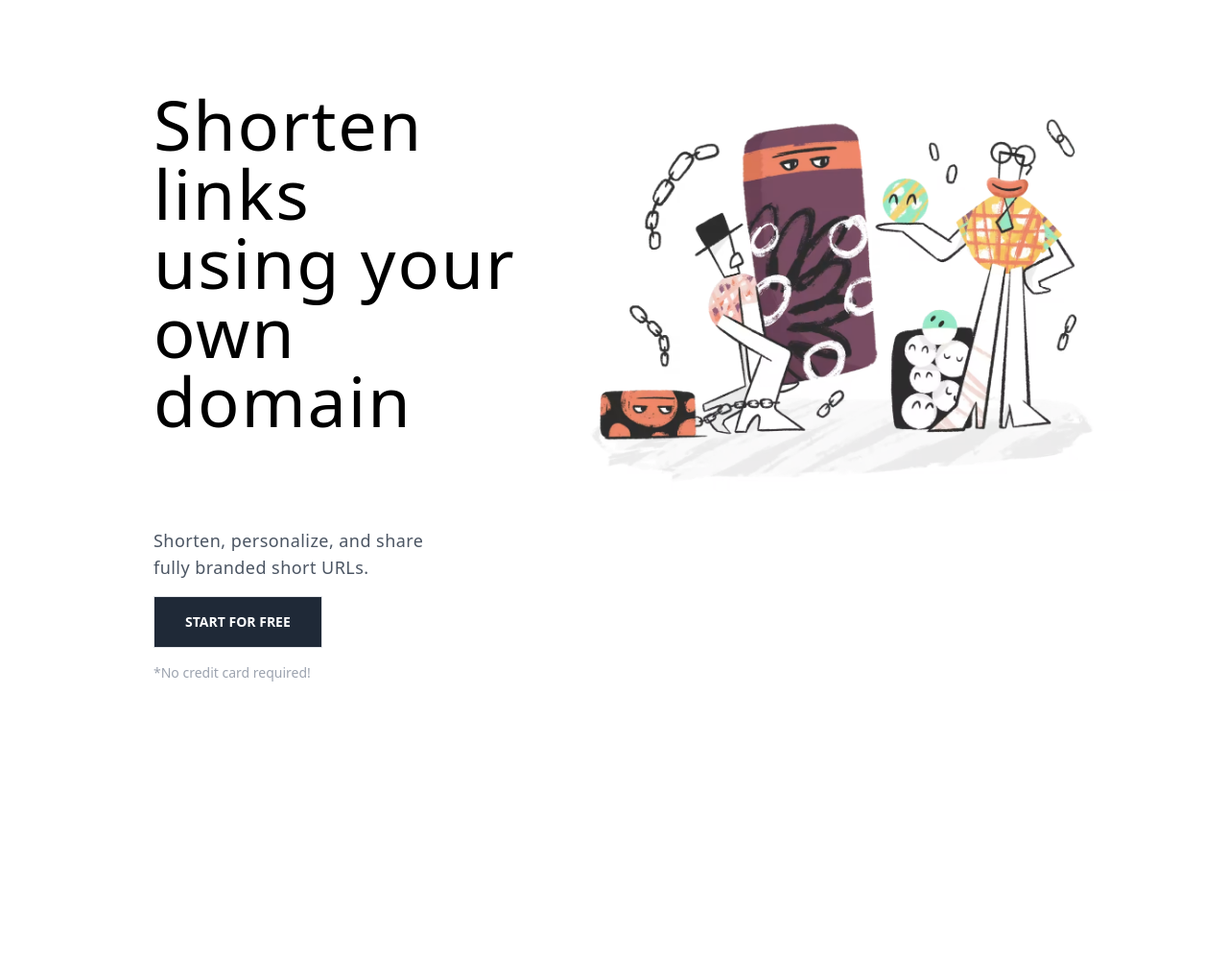
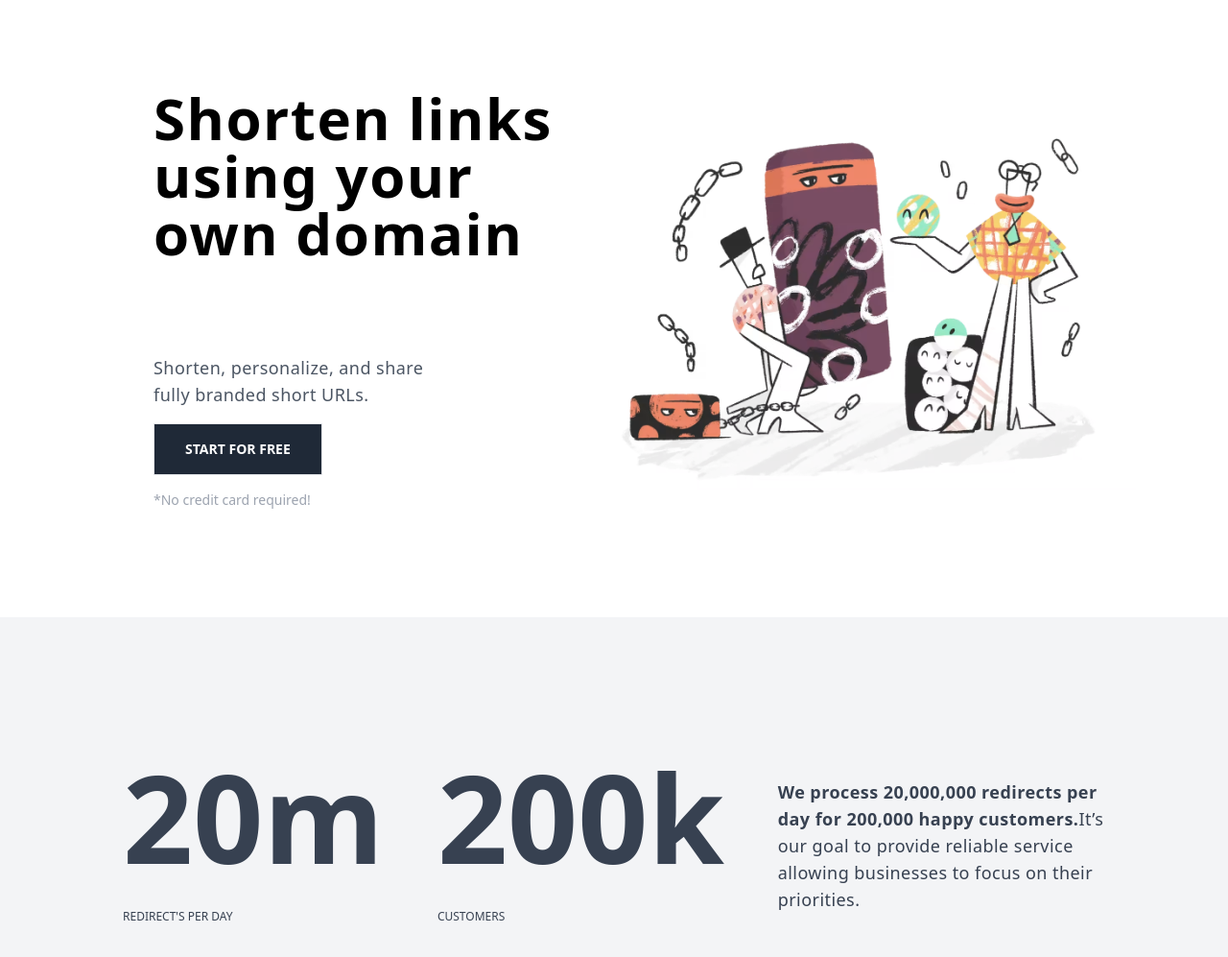
Before and after one commit to Kunlacha/frontend_project, a plain HTML site: page index.html in a window 1280 px wide. Shown: the part 73-1070 px from the top of the page at 96% size. Before the commit the page ends 800 px from the top, so only its background shows below. Drawn offline with nearby package versions, Linux system fonts and the light colour scheme.

Commit message:
add 2nd block

```diff
--- a/index.html
+++ b/index.html
@@ -33,9 +33,9 @@
   </div>
 </header>
 
-<div class="hidden lg:flex justify-between">
-  <div class="flex flex-col ml-40 mt-16">
-    <div class="text-7xl tracking-wide text-bold">
+<div class="hidden lg:flex justify-between ml-40 items-center">
+  <div class="flex flex-col mt-16">
+    <div class="text-6xl tracking-wide font-bold">
       Shorten links<br>using your<br>own domain
     </div>
     <div class="text-gray-600 text-lg tracking-wide mt-24">
@@ -53,5 +53,27 @@
   </div>
 </div>
 
+<div class="hidden md:flex justify-between items-center bg-gray-100 w-screen my-28 px-32 pt-36 pb-24 text-gray-700">
+  <div class="flex flex-col">
+    <Div class="text-9xl font-bold mb-8">
+      20m
+    </Div>
+    <Div class="text-xs">
+      REDIRECT'S PER DAY
+    </Div>
+  </div>
+  <div class="flex flex-col">
+    <Div class="text-9xl font-bold mb-8">
+      200k
+    </Div>
+    <Div class="text-xs">
+      CUSTOMERS
+    </Div>
+  </div>
+  <div class="lg:box-border h-32 w-1/3 text-lg tracking-wide sm:">
+    <div class="font-bold inline">We process 20,000,000 redirects per day for 200,000 happy customers.</div>It’s our goal to provide reliable service allowing businesses to focus on their priorities.
+  </div>
+</div>
+
 </body>
 </html>
```
